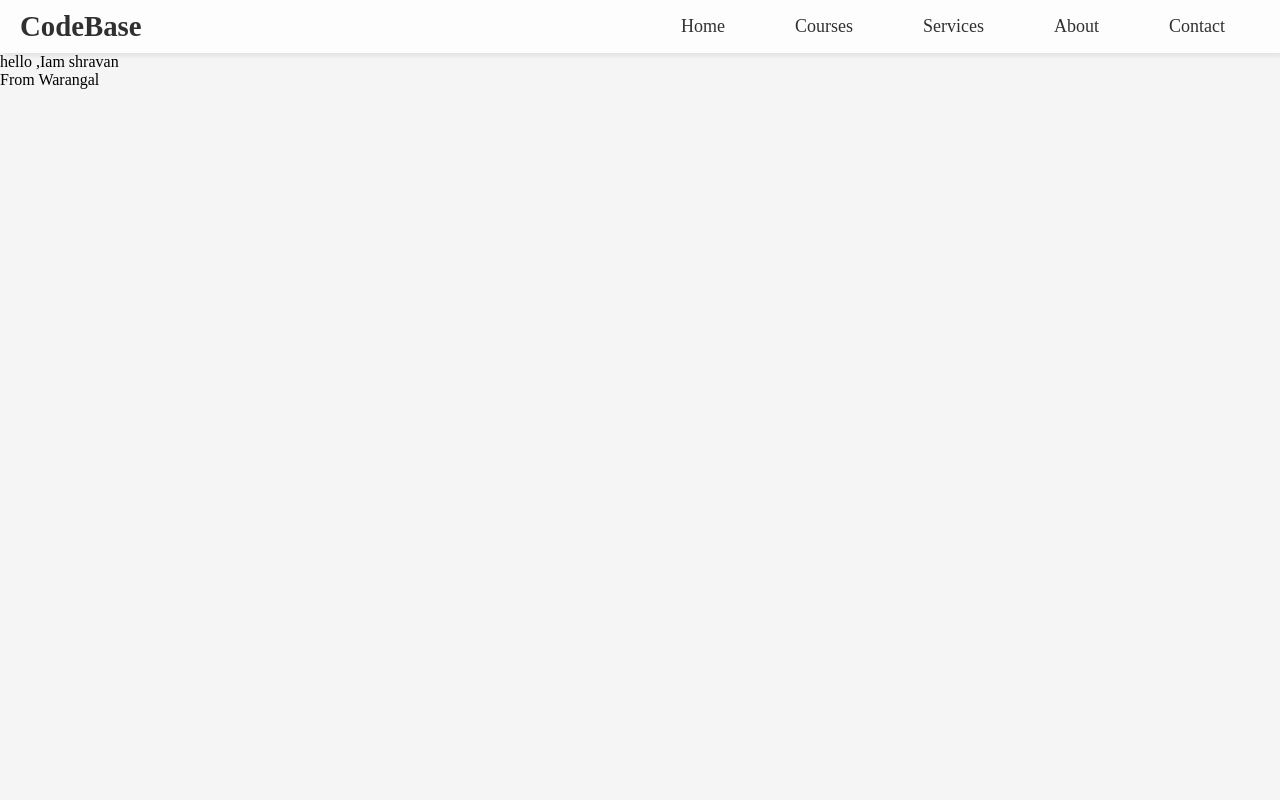
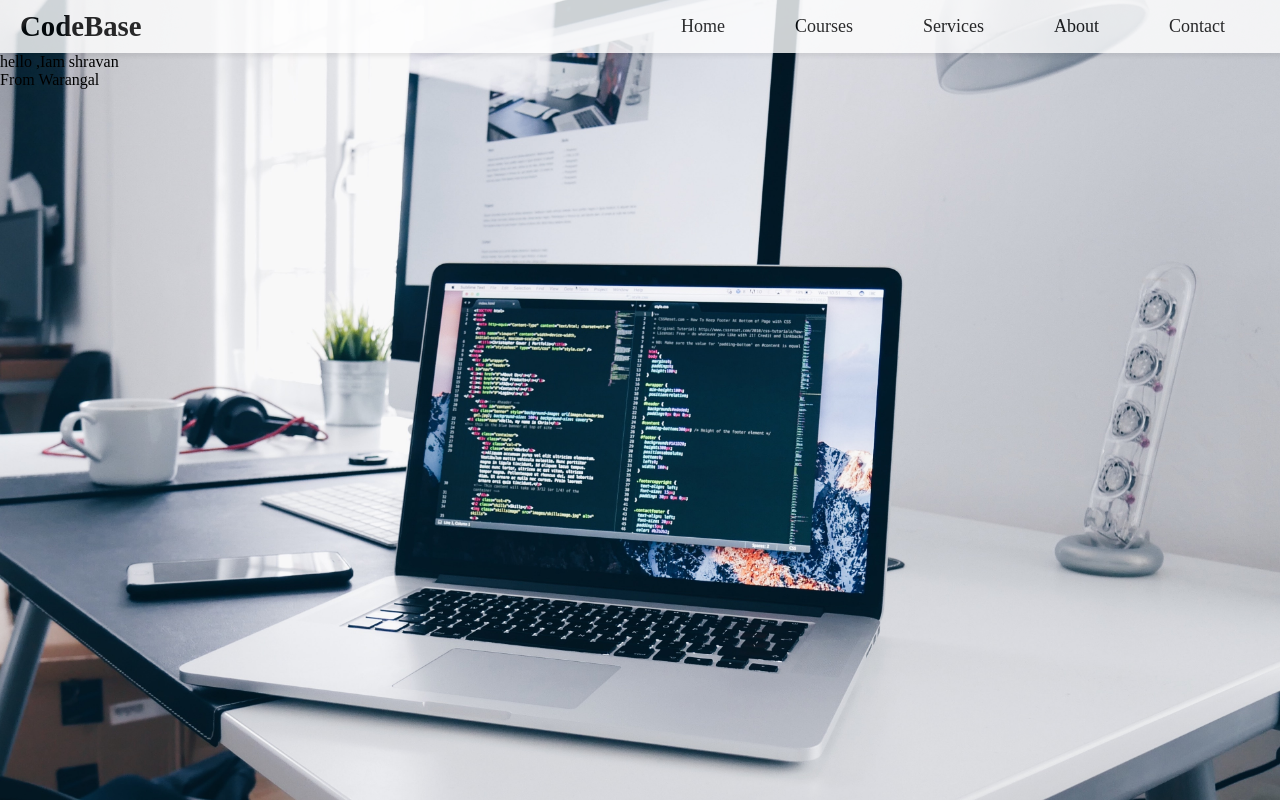
Before and after one commit to kittu3246/Navbar, a plain HTML site: page index.html in a window 1280 px wide. Drawn offline with Linux system fonts and the light colour scheme.

Commit message:
Update style.css

```diff
--- a/style.css
+++ b/style.css
@@ -6,7 +6,7 @@
   body {
     min-height: 100vh;
     background-color: whitesmoke;
-    /* background-image: url("./images/laptop.jpg"); */
+    background-image: url("./images/laptop.jpg");
     background-size: cover;
     background-repeat: no-repeat;
     background-position: center;
```
